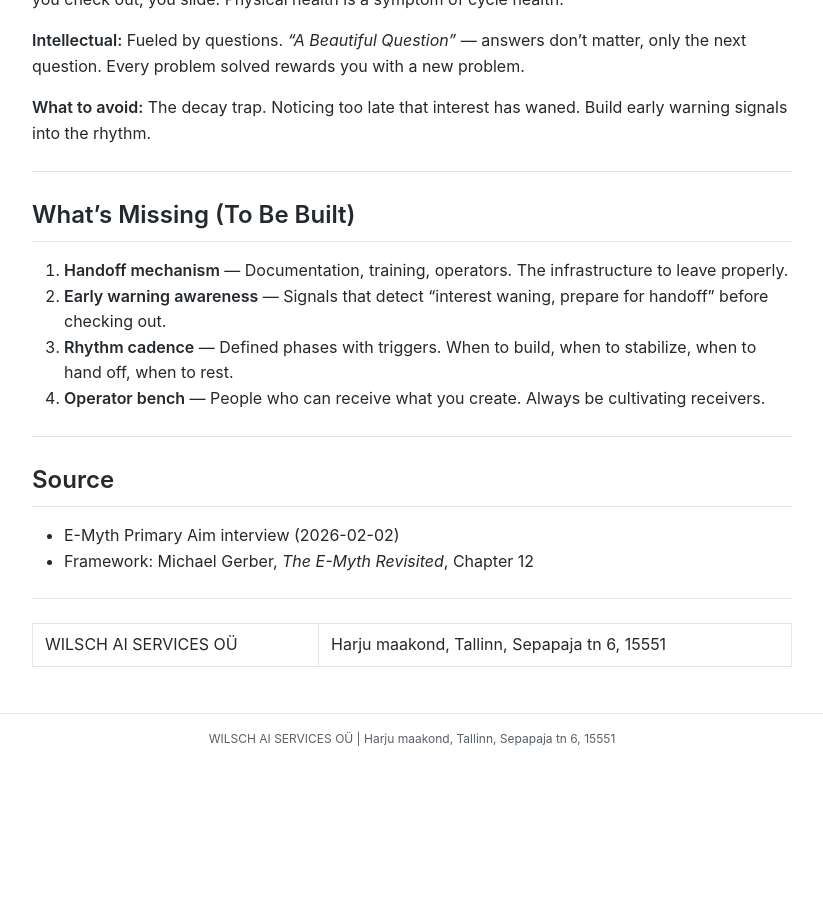
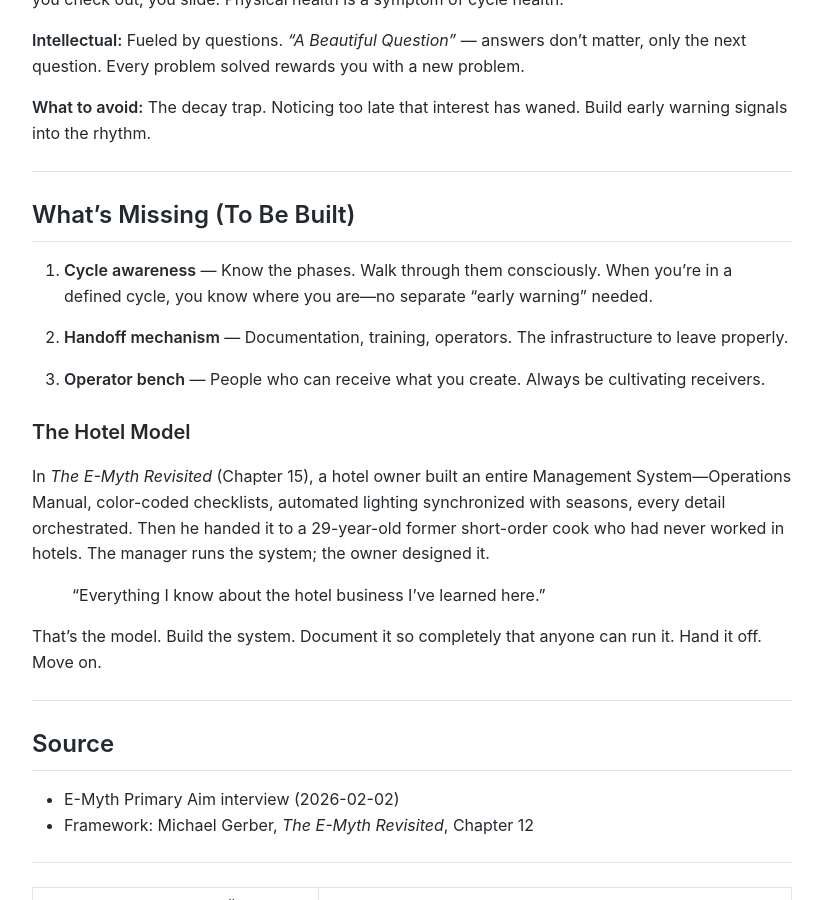
Before and after one commit to MariusWilsch/public-wilsch-ai-pages, a Jekyll site: the page built from global/primary-aim-life-vision.md, in a window 1280 px wide and 900 px high, scrolled down 3804 px. Shown: the whole window, without its empty margins (228-1051 px from the left). Built offline with Jekyll 4.4.1, drawn with Linux system fonts in a browser that asks for light colours; our own code applies the rules of GitHub Pages for plain Markdown files; before the commit the page ends 4567 px from its top, so only the background shows below that.

Commit message:
Sync from hippocampus 2026-02-02

```diff
--- a/global/primary-aim-life-vision.md
+++ b/global/primary-aim-life-vision.md
@@ -134,10 +134,19 @@ Not digital nomad (too much novelty, constant setup). Not fixed in one place (st
 
 ## What's Missing (To Be Built)
 
-1. **Handoff mechanism** — Documentation, training, operators. The infrastructure to leave properly.
-2. **Early warning awareness** — Signals that detect "interest waning, prepare for handoff" before checking out.
-3. **Rhythm cadence** — Defined phases with triggers. When to build, when to stabilize, when to hand off, when to rest.
-4. **Operator bench** — People who can receive what you create. Always be cultivating receivers.
+1. **Cycle awareness** — Know the phases. Walk through them consciously. When you're in a defined cycle, you know where you are—no separate "early warning" needed.
+
+2. **Handoff mechanism** — Documentation, training, operators. The infrastructure to leave properly.
+
+3. **Operator bench** — People who can receive what you create. Always be cultivating receivers.
+
+### The Hotel Model
+
+In *The E-Myth Revisited* (Chapter 15), a hotel owner built an entire Management System—Operations Manual, color-coded checklists, automated lighting synchronized with seasons, every detail orchestrated. Then he handed it to a 29-year-old former short-order cook who had never worked in hotels. The manager runs the system; the owner designed it.
+
+> "Everything I know about the hotel business I've learned here."
+
+That's the model. Build the system. Document it so completely that anyone can run it. Hand it off. Move on.
 
 ---
 
```
